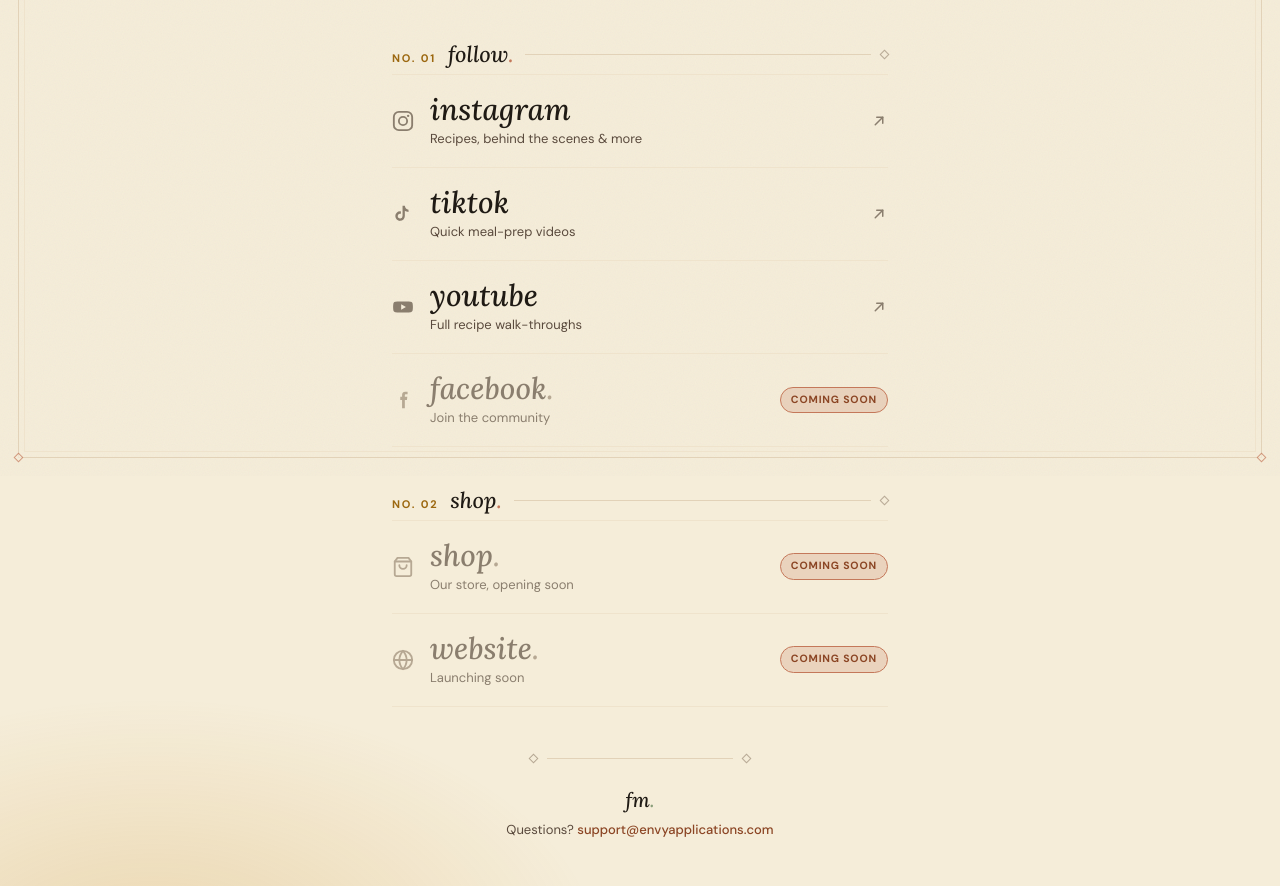
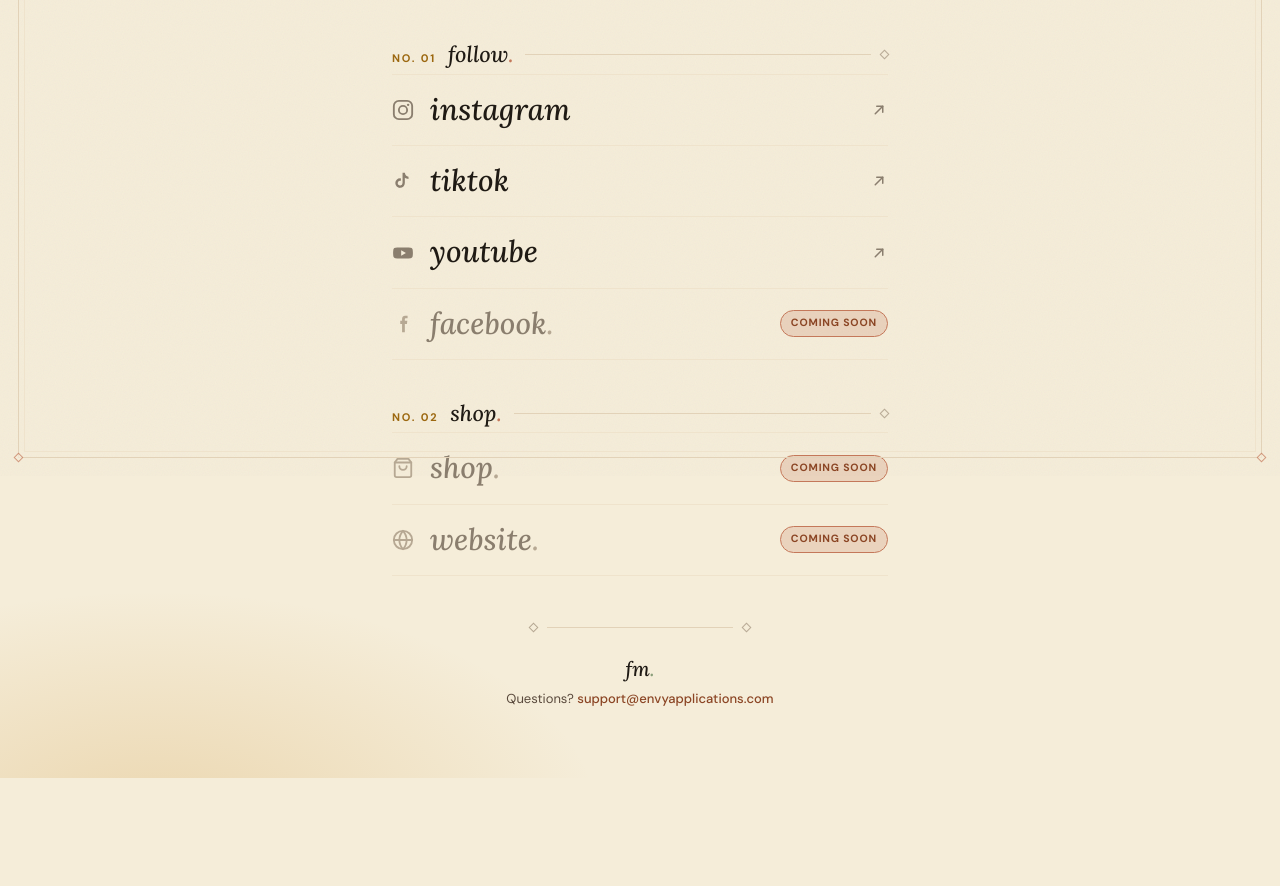
Before and after one commit to Envy-Applications/feedme-legal, a plain HTML site: page links.html in a window 1280 px wide. Shown: the part 324-1210 px from the top of the page. After the commit the page ends 1102 px from the top, so only its background shows below. Drawn offline with Linux system fonts and the light colour scheme.

Commit message:
Remove descriptor text from links

```diff
--- a/links.html
+++ b/links.html
@@ -484,7 +484,6 @@
               </span>
               <span class="row-text">
                 <span class="name">instagram<span class="period">.</span></span>
-                <span class="desc">Recipes, behind the scenes &amp; more</span>
               </span>
               <span class="arrow" aria-hidden="true">
                 <svg viewBox="0 0 24 24" fill="none" stroke="currentColor" stroke-width="2" stroke-linecap="round" stroke-linejoin="round">
@@ -503,7 +502,6 @@
               </span>
               <span class="row-text">
                 <span class="name">tiktok<span class="period">.</span></span>
-                <span class="desc">Quick meal-prep videos</span>
               </span>
               <span class="arrow" aria-hidden="true">
                 <svg viewBox="0 0 24 24" fill="none" stroke="currentColor" stroke-width="2" stroke-linecap="round" stroke-linejoin="round">
@@ -522,7 +520,6 @@
               </span>
               <span class="row-text">
                 <span class="name">youtube<span class="period">.</span></span>
-                <span class="desc">Full recipe walk-throughs</span>
               </span>
               <span class="arrow" aria-hidden="true">
                 <svg viewBox="0 0 24 24" fill="none" stroke="currentColor" stroke-width="2" stroke-linecap="round" stroke-linejoin="round">
@@ -542,7 +539,6 @@
               </span>
               <span class="row-text">
                 <span class="name">facebook<span class="period">.</span></span>
-                <span class="desc">Join the community</span>
               </span>
               <span class="tag">Coming soon</span>
             </span>
@@ -568,7 +564,6 @@
               </span>
               <span class="row-text">
                 <span class="name">shop<span class="period">.</span></span>
-                <span class="desc">Our store, opening soon</span>
               </span>
               <span class="tag">Coming soon</span>
             </span>
@@ -586,7 +581,6 @@
               </span>
               <span class="row-text">
                 <span class="name">website<span class="period">.</span></span>
-                <span class="desc">Launching soon</span>
               </span>
               <span class="tag">Coming soon</span>
             </span>
```
